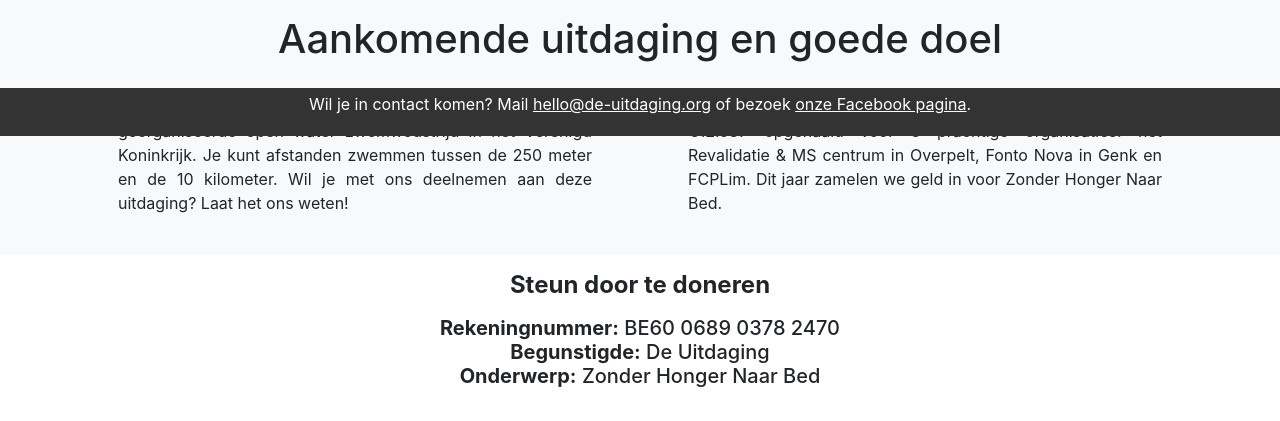
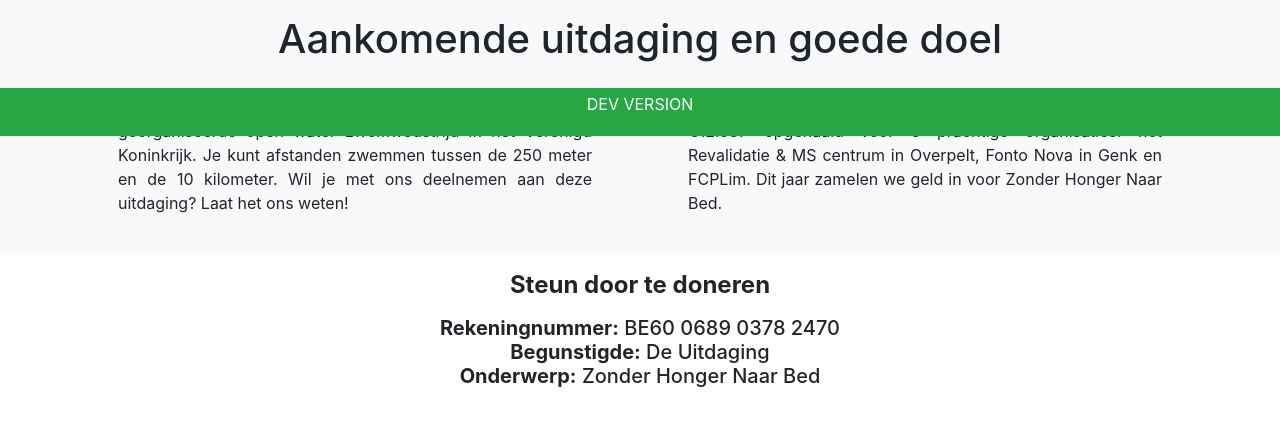
Before and after one commit to MichielVanthoor/de-uitdaging, a Flask app: page / in a window 1280 px wide. Shown: the part 664-1085 px from the top of the page. Run offline with Flask 2, Linux system fonts and the light colour scheme; some libraries are stand-ins or nearby versions.

Commit message:
Making footer green for dev environment

```diff
--- a/app/static/style.css
+++ b/app/static/style.css
@@ -24,9 +24,5 @@ body {
 }
 
 .site-footer {
-  background-color: #333333;
+  background-color: #28a745;
 }
-
-.header {
-  background: #FF0000;
-}
--- a/app/templates/base.html
+++ b/app/templates/base.html
@@ -49,7 +49,7 @@
       <!-- Footer -->
       <footer class="px-3 py-1 fixed-bottom site-footer nav-bar mt-5">
         <div class="container">
-          <p class="text-center text-white">Wil je in contact komen? Mail <u><a href="mailto:hello@de-uitdaging.org" class="text-white">hello@de-uitdaging.org</a></u> of bezoek <u><a href="https://www.facebook.com/DeUitdagingBE/" class="text-white">onze Facebook pagina</a></u>.</p>
+          <p class="text-center text-white">DEV VERSION</p>
         </div>
       </footer>
 
```
